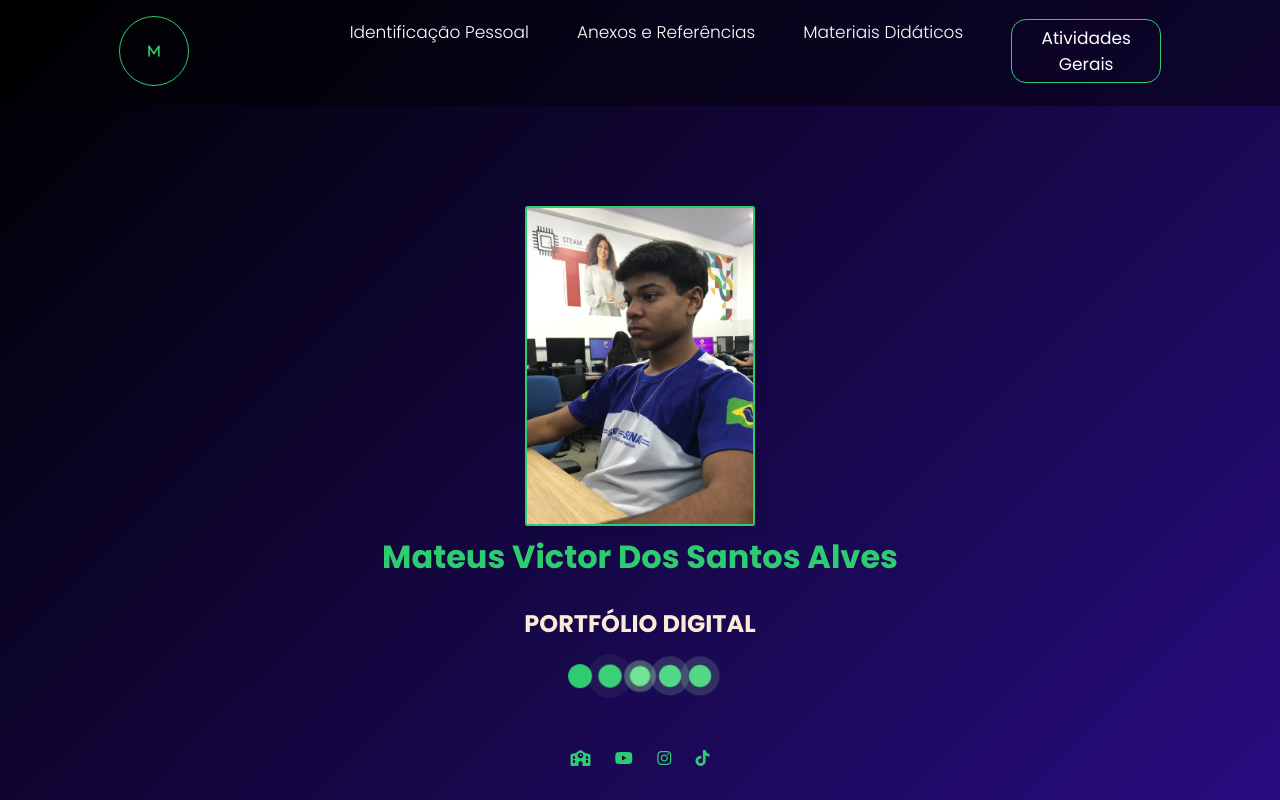
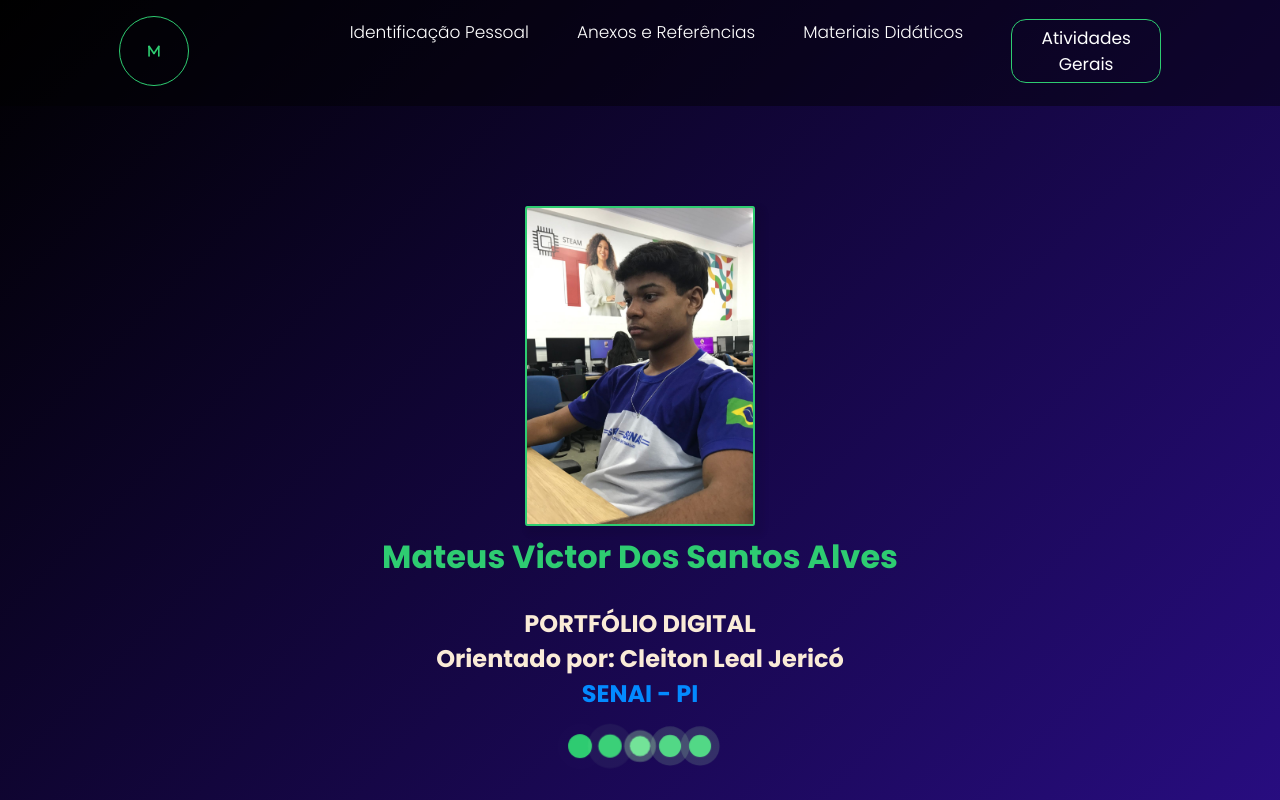
Before and after one commit to Teuzzx/Portf-lio-2024, a plain HTML site: page index.html in a window 1280 px wide. Shown: the top 800 px of the page. Drawn offline with Linux system fonts and the light colour scheme.

Commit message:
index.html

```diff
--- a/index.html
+++ b/index.html
@@ -51,6 +51,8 @@
      <h1>Mateus Victor Dos Santos Alves</h1>
      <br>
      <h2> PORTFÓLIO DIGITAL </h2>
+     <h2> Orientado por: Cleiton Leal Jericó </h2>
+     <h3> SENAI - PI </h3>
 <br>
 
      <section class="dots-container">
```
